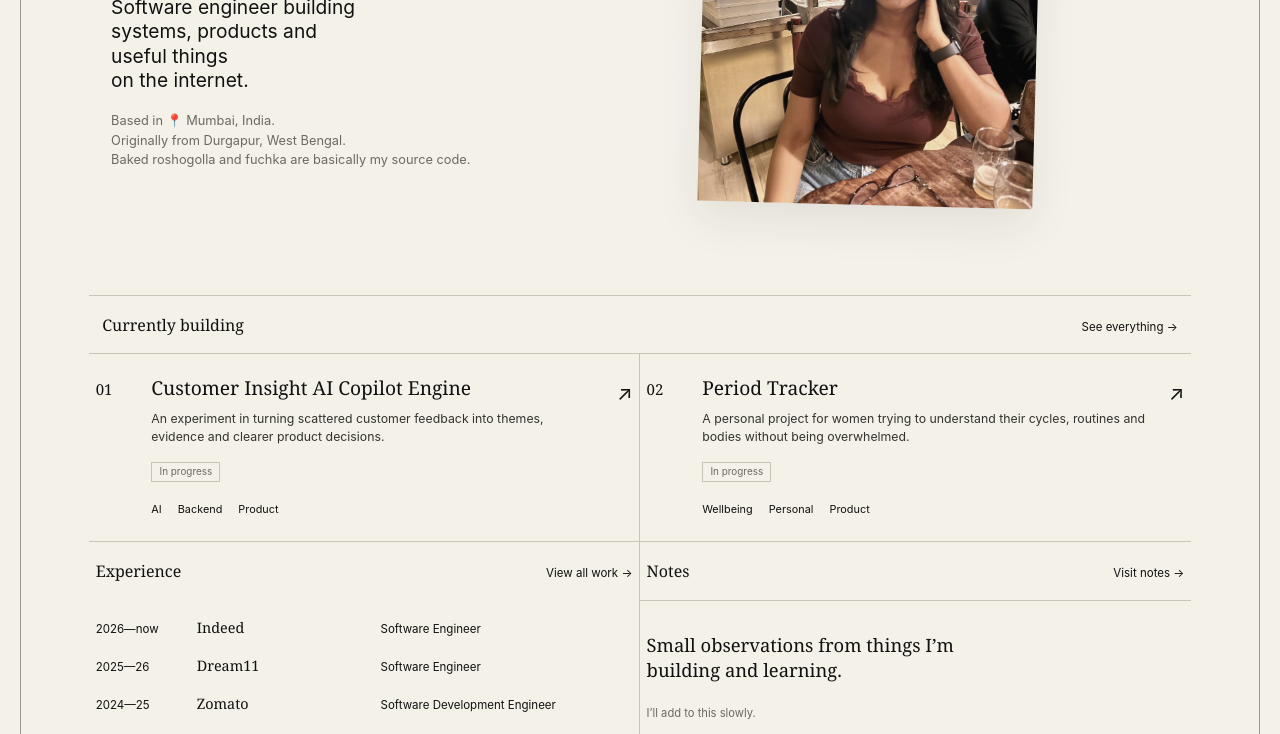
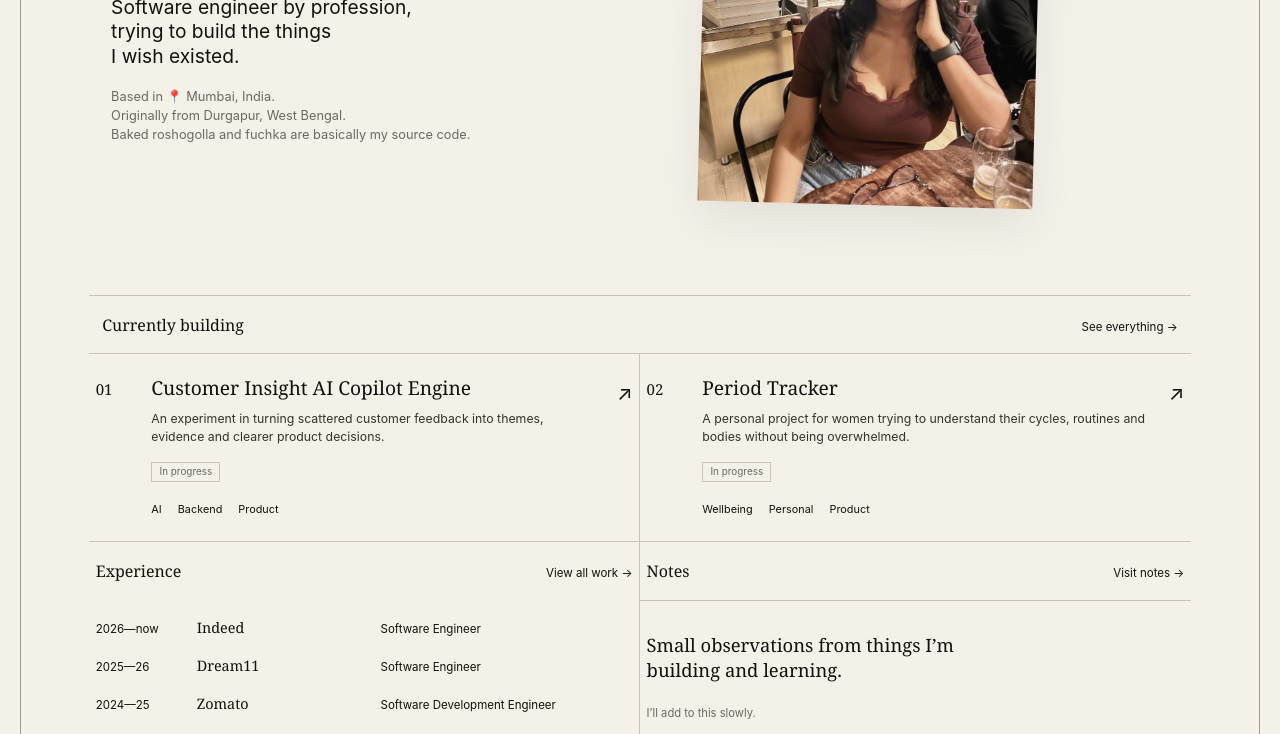
Before and after one commit to Madhumitamoi/Madhumita-Moi-Portfolio, an Astro site: page / in a window 1280 px wide. Shown: the part 366-1100 px from the top of the page. Built offline with nearby package versions, Linux system fonts and the light colour scheme; Astro itself is replaced by a stand-in of ours.

Commit message:
Refine homepage introduction

```diff
--- a/src/pages/index.astro
+++ b/src/pages/index.astro
@@ -13,7 +13,7 @@ const [about] = await getCollection('about');
   <section class="hero">
     <div class="hero-copy">
       <h1>Hi, I’m<br /><em>Madhumita.</em></h1>
-      <p class="hero-deck">Software engineer building<br />systems, products and<br />useful things<br />on the internet.</p>
+      <p class="hero-deck">Software engineer by profession,<br />trying to build the things<br />I wish existed.</p>
       <p class="microcopy">Based in 📍 Mumbai, India.<br />Originally from Durgapur, West Bengal.<br />Baked roshogolla and fuchka are basically my source code.</p>
     </div>
     <figure class="portrait-wrap">
```
